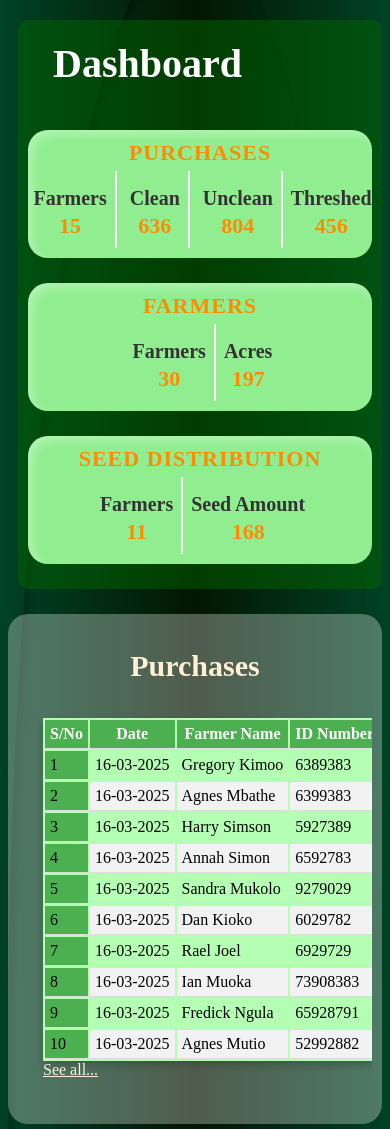
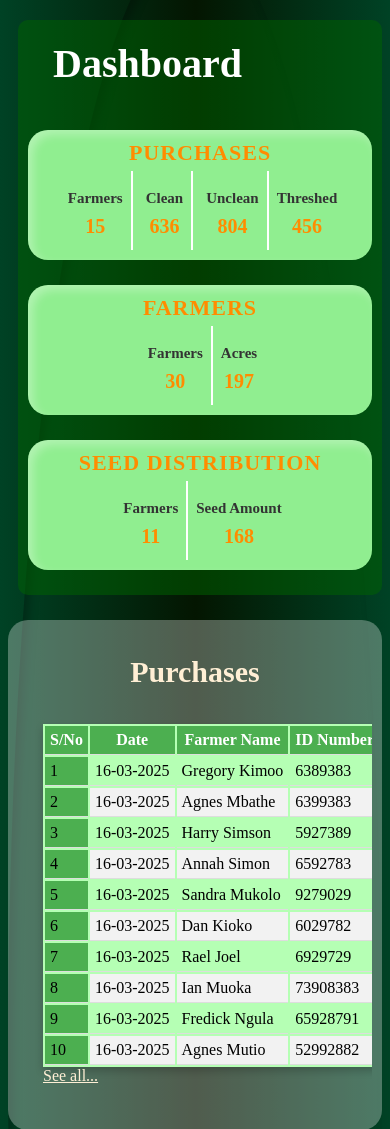
Before and after one commit to Trinityverd/trinityverdtest, a Django app: page /dashboard/ in a window 390 px wide. Shown: the part 77-1206 px from the top of the page. Run offline with Django 5.2, Linux system fonts and the light colour scheme; a user stored in the database is signed in; data comes from the database, SQL or seed files in the repository; some web fonts are replaced.

Commit message:
Update dashboard.html

```diff
--- a/dashboard/templates/dashboard.html
+++ b/dashboard/templates/dashboard.html
@@ -174,6 +174,14 @@
         }
         .purchase-box {
             margin-left: 5px;
+        }
+      @media (max-width: 450px) {
+            .summary .boxx p {
+                font-size: 15px;
+            }
+            .dash-num {
+                font-size: 20px;
+            }
         }
     </style>
 </head>
```
